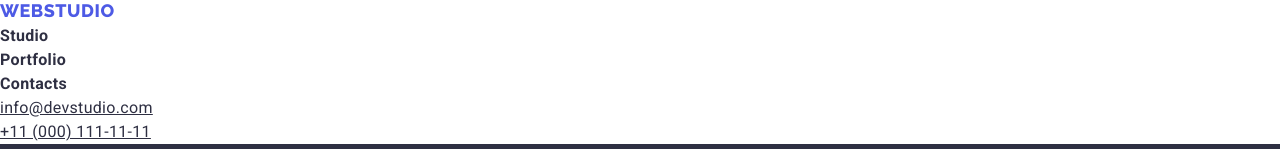
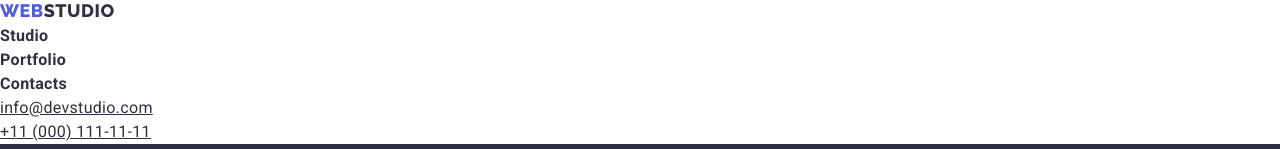
Before and after one commit to Zurielle0520/goit-markup-hw-02, a plain HTML site: page index.html in a window 1280 px wide. Shown: the top 149 px of the page. Drawn offline with Linux system fonts and the light colour scheme.

Commit message:
Update styles.css

```diff
--- a/css/styles.css
+++ b/css/styles.css
@@ -42,7 +42,7 @@ body {
   text-decoration: inherit;
 }
 
-.studio {
+.head-studio {
   color: var(--navy-blue);
   font-family: var(--raleway);
   font-size: 18px;
```
